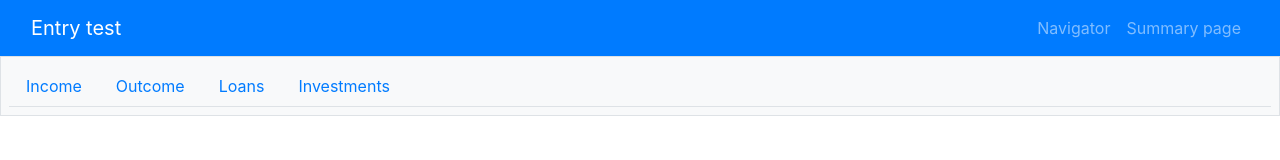
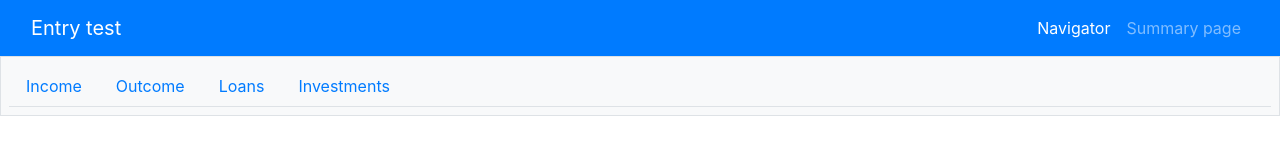
Before and after one commit to SergeyKagal/solid, an Angular app: page /navigator in a window 1280 px wide. Shown: the top 160 px of the page. Built offline with nearby package versions, Linux system fonts and the light colour scheme.

Commit message:
fix: routers resubscripton

```diff
--- a/src/app/components/header/header.component.html
+++ b/src/app/components/header/header.component.html
@@ -8,7 +8,12 @@
           [routerLink]="link.path"
           [queryParams]="link.param"
           [routerLinkActive]="'active'"
-          [routerLinkActiveOptions]="{ exact: true }"
+          [routerLinkActiveOptions]="{
+            paths: 'exact',
+            queryParams: 'ignored',
+            matrixParams: 'exact',
+            fragment: 'exact'
+          }"
           >{{ link.title }}</a
         >
       </li>
--- a/src/app/components/navigator/navigator.component.ts
+++ b/src/app/components/navigator/navigator.component.ts
@@ -1,8 +1,10 @@
-import { Component, OnInit } from '@angular/core';
+import { Component, OnDestroy, OnInit } from '@angular/core';
 import { HttpService } from '../../../http.service';
 import { ITransaction } from 'src/types/transaction';
 import { ILink } from 'src/types/link';
 import { navigatorLinks } from 'src/data/links';
+import { Event, NavigationEnd, Router } from '@angular/router';
+import { Subscription } from 'rxjs';
 
 @Component({
   selector: 'app-navigator',
@@ -10,14 +12,17 @@ import { navigatorLinks } from 'src/data/links';
   styleUrls: ['./navigator.component.scss'],
   providers: [HttpService],
 })
-export class NavigatorComponent implements OnInit {
-  transactions: ITransaction[] = [];
+export class NavigatorComponent implements OnInit, OnDestroy {
+  transactions: ITransaction[];
   navigatorLinks: ILink[] = navigatorLinks;
+  visibleTransactions: ITransaction[];
+  routerSubscription: Subscription;
+  httpSubscription: Subscription;
 
-  constructor(private httpService: HttpService) {}
+  constructor(private httpService: HttpService, private router: Router) {}
 
   ngOnInit(): void {
-    this.httpService.getData().subscribe({
+    this.httpSubscription = this.httpService.getData().subscribe({
       next: (responce) => {
         this.transactions = responce.map((transaction) => ({
           ...transaction,
@@ -28,5 +33,14 @@ export class NavigatorComponent implements OnInit {
         console.log(this.transactions);
       },
     });
+    this.routerSubscription = this.router.events.subscribe((event: Event) => {
+      if (event instanceof NavigationEnd) {
+        console.log(event.url);
+      }
+    });
+  }
+  ngOnDestroy(): void {
+    this.routerSubscription.unsubscribe();
+    this.httpSubscription.unsubscribe();
   }
 }
```
